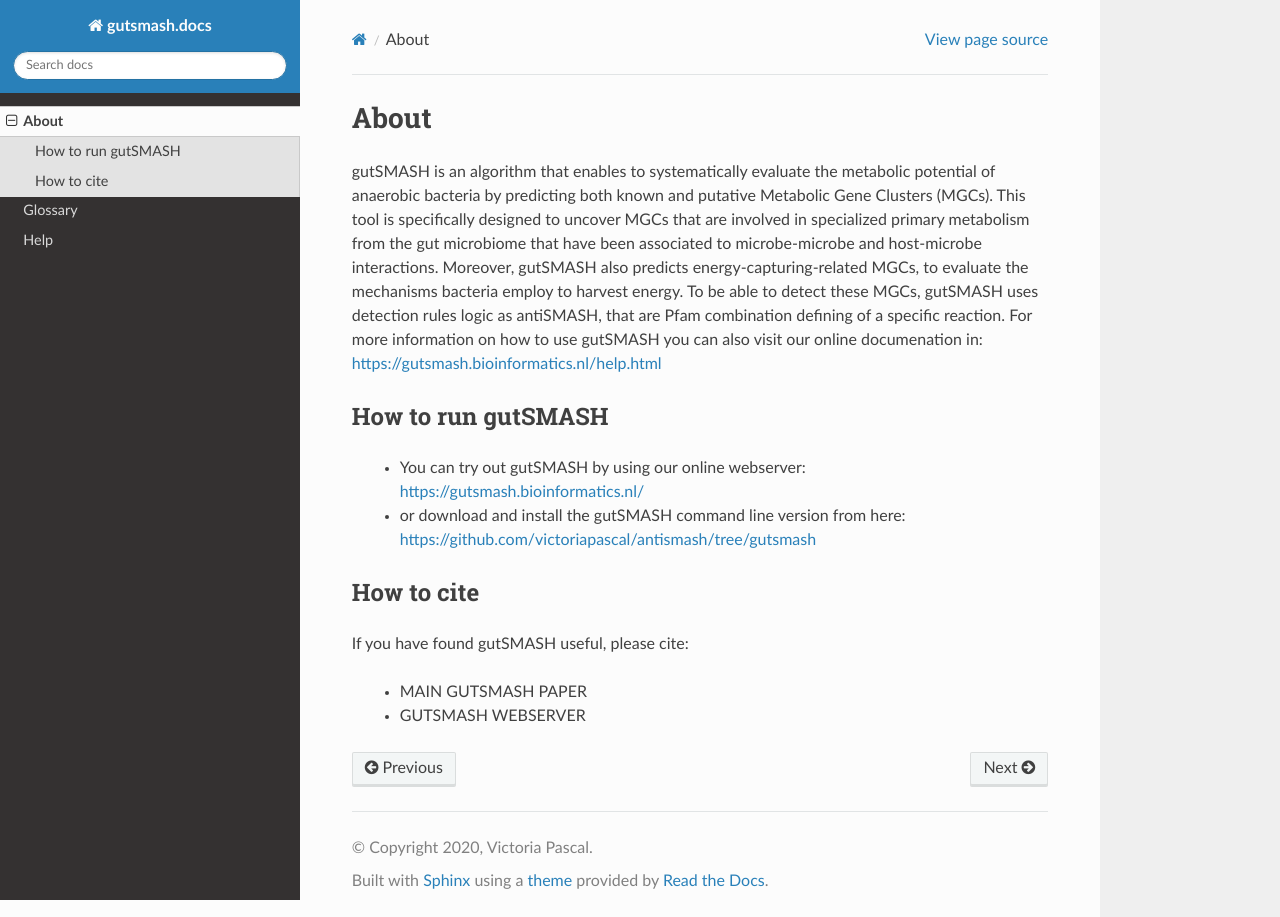
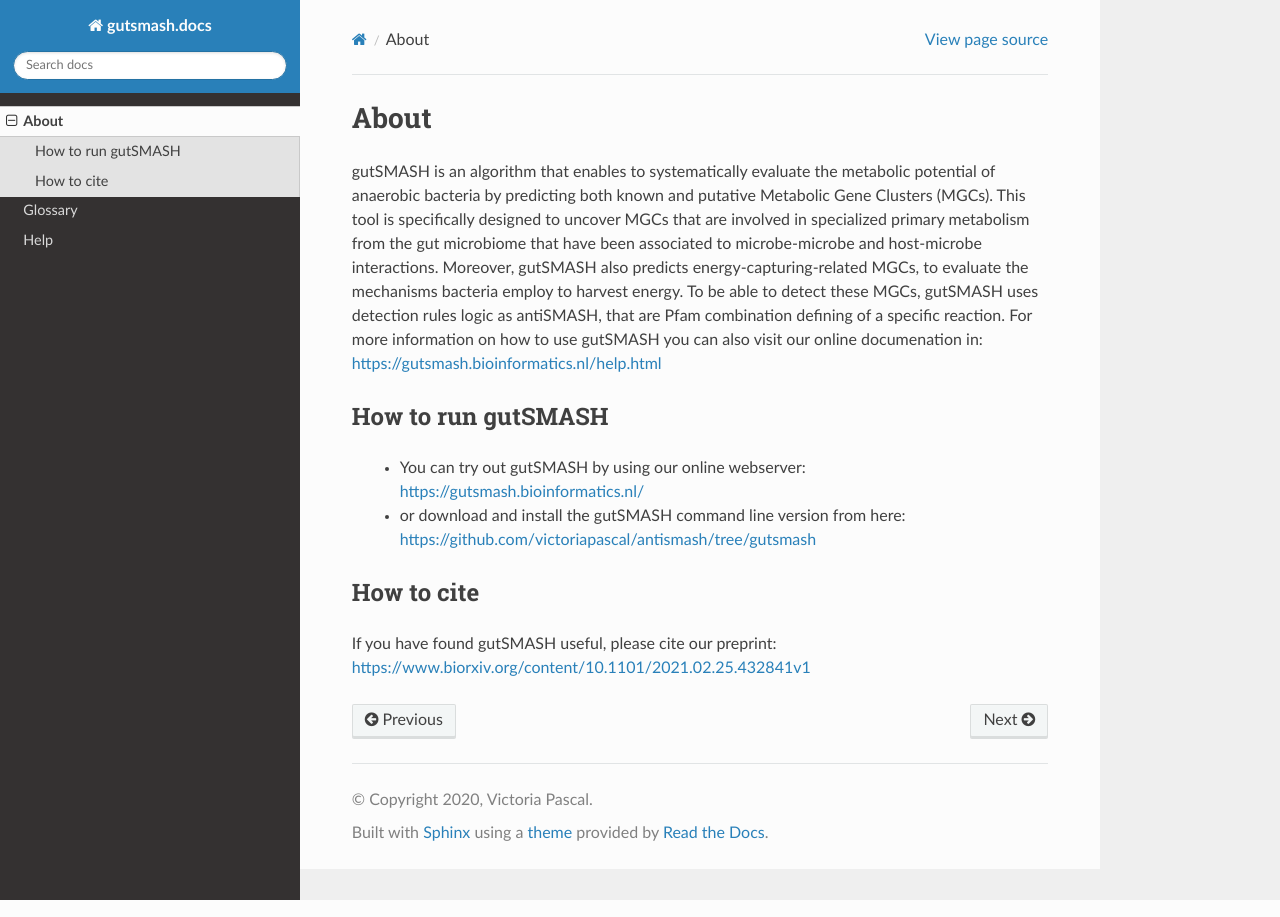
Before and after one commit to victoriapascal/gutsmash_doc, a Sphinx documentation site: the page built from docs/source/About.rst, in a window 1280 px wide. Built offline with Sphinx 7.4.7 and the Read the Docs theme 2.0.0, drawn with Linux system fonts in a browser that asks for light colours.

Commit message:
Added citation link

```diff
--- a/docs/source/About.rst
+++ b/docs/source/About.rst
@@ -13,7 +13,4 @@ How to run gutSMASH
 How to cite
 ^^^^^^^^^^^
 
-If you have found gutSMASH useful, please cite:
-
- - MAIN GUTSMASH PAPER
- - GUTSMASH WEBSERVER
+If you have found gutSMASH useful, please cite our preprint: https://www.biorxiv.org/content/10.1101/2021.02.25.432841v1
```
Also changed, not shown: 5 other files.
